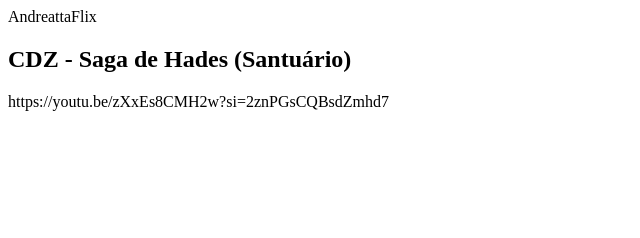
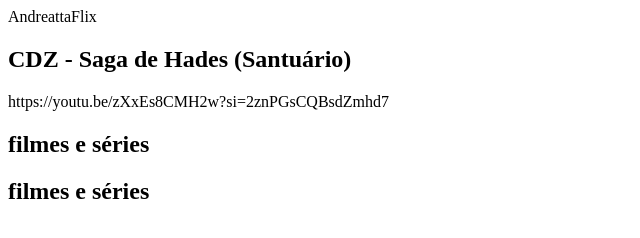
Before and after one commit to hilary-cuevas/Peli-culasflix, a plain HTML site: page index.html in a window 1280 px wide. Shown: the whole page, without its empty margins (0-640 px from the left). Drawn offline with Linux system fonts and the light colour scheme.

Commit message:
Update index.html

```diff
--- a/index.html
+++ b/index.html
@@ -17,5 +17,10 @@
                 https://youtu.be/zXxEs8CMH2w?si=2znPGsCQBsdZmhd7
             </div>
         </section>
+               <section>
+               <h2>filmes e séries</h2>
+               <section class="categoria">
+                  <h2>filmes e séries</h2>
+                  <div class="categoria-videos">
     </body>
-    </html>
+         </html>
```
